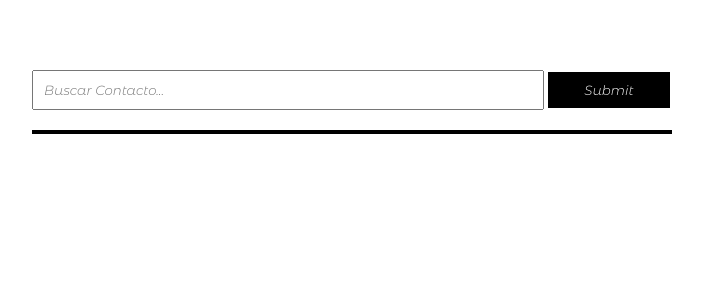
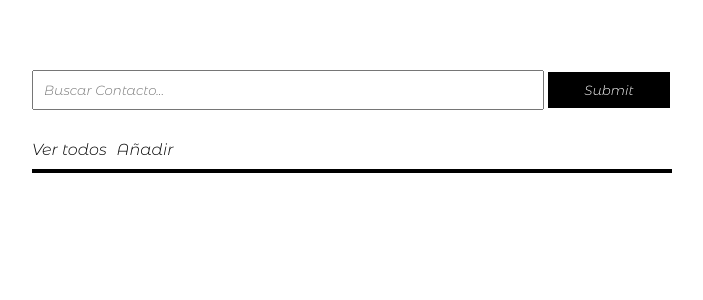
Before and after one commit to DiegoAndresMarmota/DB_Relations_Django, a Django app: page /contact/ in a window 1280 px wide; the page is wider, and only the part inside the window is pictured. Shown: the part 80-380 px from the top of that part, without its empty margins (338-1041 px from the left). Run offline with Django 4.2, Linux system fonts and the light colour scheme; data that the repository does not hold is empty.

Commit message:
.Ver todos

```diff
--- a/agenda_contactos/contact/views.py
+++ b/agenda_contactos/contact/views.py
@@ -5,6 +5,8 @@ from .models import Contact
 
 
 def index(request):
-    contacts = Contact.objects.all()
+    contacts = Contact.objects.filter(name__contains=request.GET.get('search', ''))
+
     context = {"contacts": contacts}
+
     return render(request, "contact/index.html", context)
--- a/agenda_contactos/static/css/style.css
+++ b/agenda_contactos/static/css/style.css
@@ -155,3 +155,15 @@ main {
     background-color: var(--color-secundary);
     color: white;
 }
+
+.aux-btns {
+    width: 50%;
+    display: flex;
+    justify-content: flex-start;
+    margin: 10px;
+}
+
+.aux-btns a {
+    padding-right: 10px;
+    text-decoration: none;
+}
--- a/agenda_contactos/templates/contact/index.html
+++ b/agenda_contactos/templates/contact/index.html
@@ -5,10 +5,11 @@
 {% endblock %}
 
 {%block 'content' %}
-<form class="search">
+<form class="search" action="{% url 'contact' %}" method="GET">
     <input type="text" name="search" class="search-bar" placeholder="Buscar Contacto...">
     <input type="submit" class="btn btn-search" name="Buscar">
 </form>
+<span class="aux-btns"><a href="{% url 'contact' %}">Ver todos</a><a href="#">Añadir</a></span>
 <ul class="list">
   {% for contact in contacts %}
   <li>
```
